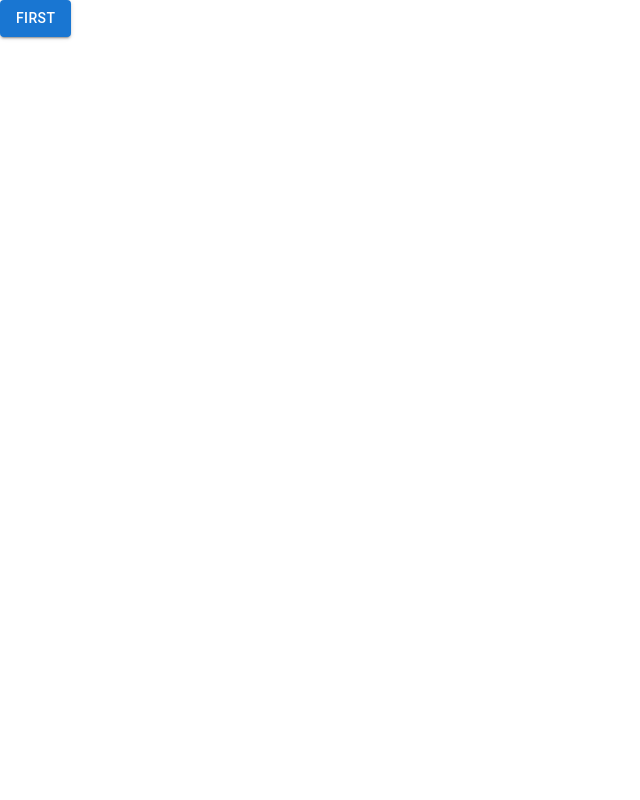
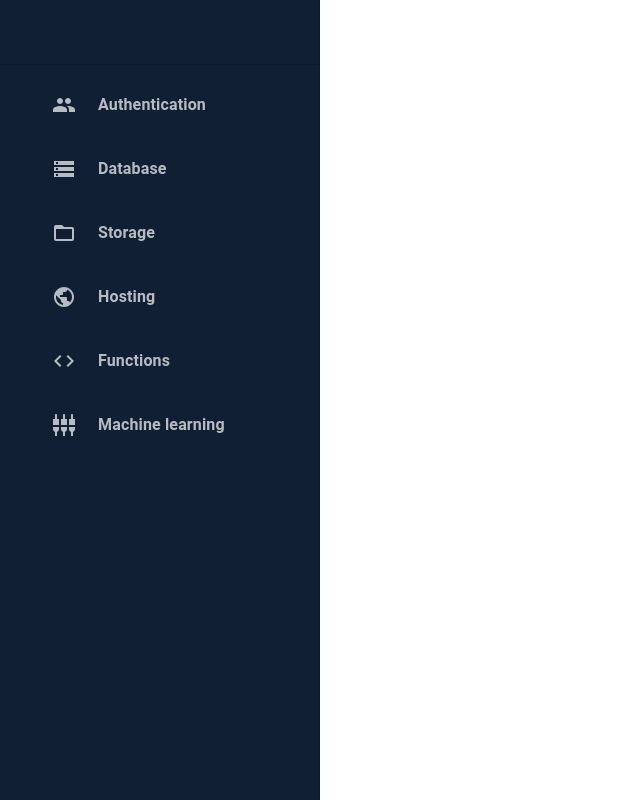
Before and after one commit to yevheniiorhanistyi/MaterialUI, a React (Create React App) app: page / in a window 1280 px wide. Shown: the whole page, without its empty margins (0-640 px from the left). Built offline with nearby package versions, Linux system fonts and the light colour scheme.

Commit message:
created navbar

```diff
--- a/package.json
+++ b/package.json
@@ -5,12 +5,15 @@
   "dependencies": {
     "@emotion/react": "^11.10.5",
     "@emotion/styled": "^11.10.5",
+    "@mui/icons-material": "^5.11.0",
     "@mui/material": "^5.11.7",
     "@testing-library/jest-dom": "^5.16.5",
     "@testing-library/react": "^13.4.0",
     "@testing-library/user-event": "^13.5.0",
     "react": "^18.2.0",
     "react-dom": "^18.2.0",
+    "react-router": "^6.8.1",
+    "react-router-dom": "^6.8.1",
     "react-scripts": "5.0.1",
     "web-vitals": "^2.1.4"
   },
--- a/src/App.js
+++ b/src/App.js
@@ -1,9 +1,9 @@
-import Button from '@mui/material/Button';
+import Navbar from './components/Navbar/Navbar';
 
 function App() {
   return (
     <div className="App">
-      <Button variant="contained">First</Button>
+      <Navbar/>
     </div>
   );
 }
--- /dev/null
+++ b/src/components/Navbar/Navbar.jsx
@@ -0,0 +1,43 @@
+import Drawer from '@mui/material/Drawer';
+import Toolbar from '@mui/material/Toolbar';
+import List from '@mui/material/List';
+import Divider from '@mui/material/Divider';
+import ListItem from '@mui/material/ListItem';
+import ListItemButton from '@mui/material/ListItemButton';
+import ListItemIcon from '@mui/material/ListItemIcon';
+import ListItemText from '@mui/material/ListItemText';
+import { useNavigate } from "react-router-dom";
+import { mainNavbarItems } from './consts/navbarItems';
+import { navbarStyles } from './styles';
+
+const Navbar = () => {
+    const navigate = useNavigate();
+
+    return(
+        <Drawer
+        sx={navbarStyles.drawer}
+        variant="permanent"
+        anchor="left"
+      >
+        <Toolbar />
+        <Divider />
+        <List>
+          {mainNavbarItems.map((item) => (
+            <ListItem
+            key={item.id}
+            onClick={() => navigate(item.route)}
+            >
+              <ListItemButton>
+                <ListItemIcon sx={navbarStyles.icons}>
+                  {item.icon}
+                </ListItemIcon>
+                <ListItemText primary={item.label} sx={navbarStyles.text} />
+              </ListItemButton>
+            </ListItem>
+          ))}
+        </List>
+      </Drawer>
+    )
+}
+
+export default Navbar;
--- /dev/null
+++ b/src/components/Navbar/consts/navbarItems.js
@@ -0,0 +1,45 @@
+import PeopleIcon from '@mui/icons-material/People';
+import StorageIcon from '@mui/icons-material/Storage';
+import FolderOpenIcon from '@mui/icons-material/FolderOpen';
+import PublicIcon from '@mui/icons-material/Public';
+import CodeIcon from '@mui/icons-material/Code';
+import SettingsInputComponentIcon from '@mui/icons-material/SettingsInputComponent';
+
+export const mainNavbarItems = [
+    {
+        id: 0,
+        icon: <PeopleIcon/>,
+        label: 'Authentication',
+        route: 'authentication'
+    },
+    {
+        id: 1,
+        icon: <StorageIcon/>,
+        label: 'Database',
+        route: 'database'
+    },
+    {
+        id: 2,
+        icon: <FolderOpenIcon/>,
+        label: 'Storage',
+        route: 'storage'
+    },
+    {
+        id: 3,
+        icon: <PublicIcon/>,
+        label: 'Hosting',
+        route: 'hosting'
+    },
+    {
+        id: 4,
+        icon: <CodeIcon/>,
+        label: 'Functions',
+        route: 'functions'
+    },
+    {
+        id: 5,
+        icon: <SettingsInputComponentIcon/>,
+        label: 'Machine learning',
+        route: 'machine-learning'
+    },
+]
--- /dev/null
+++ b/src/components/Navbar/styles.js
@@ -0,0 +1,26 @@
+export const navbarStyles = {
+    drawer: {
+        width: 320,
+          flexShrink: 0,
+          '& .MuiDrawer-paper': {
+            width: 320,
+            boxSizing: 'border-box',
+            backgroundColor: '#101F33',
+            color: 'rgba(255,255,255, 0.7)'
+          },
+          '& .Mui-selected': {
+            color: 'red'
+          }
+    },
+    icons: {
+        color: 'rgba(255,255,255, 0.7)!important',
+        marginLeft: '20px'
+    },
+    text: {
+        '& span': {
+            marginLeft: '-10px',
+            fontWeight: '600',
+            fontSize: '16px'
+        }
+    }
+}
--- a/src/index.js
+++ b/src/index.js
@@ -2,10 +2,21 @@ import React from 'react';
 import ReactDOM from 'react-dom/client';
 import './index.css';
 import App from './App';
+import {
+  createBrowserRouter,
+  RouterProvider,
+} from "react-router-dom";
+
+const router = createBrowserRouter([
+  {
+    path: "/",
+    element: <App />,
+  },
+]);
 
 const root = ReactDOM.createRoot(document.getElementById('root'));
 root.render(
   <React.StrictMode>
-    <App />
+    <RouterProvider router={router} />
   </React.StrictMode>
 );
```
Also changed, not shown: 1 other file (tests, documents, lock files or other folders).
